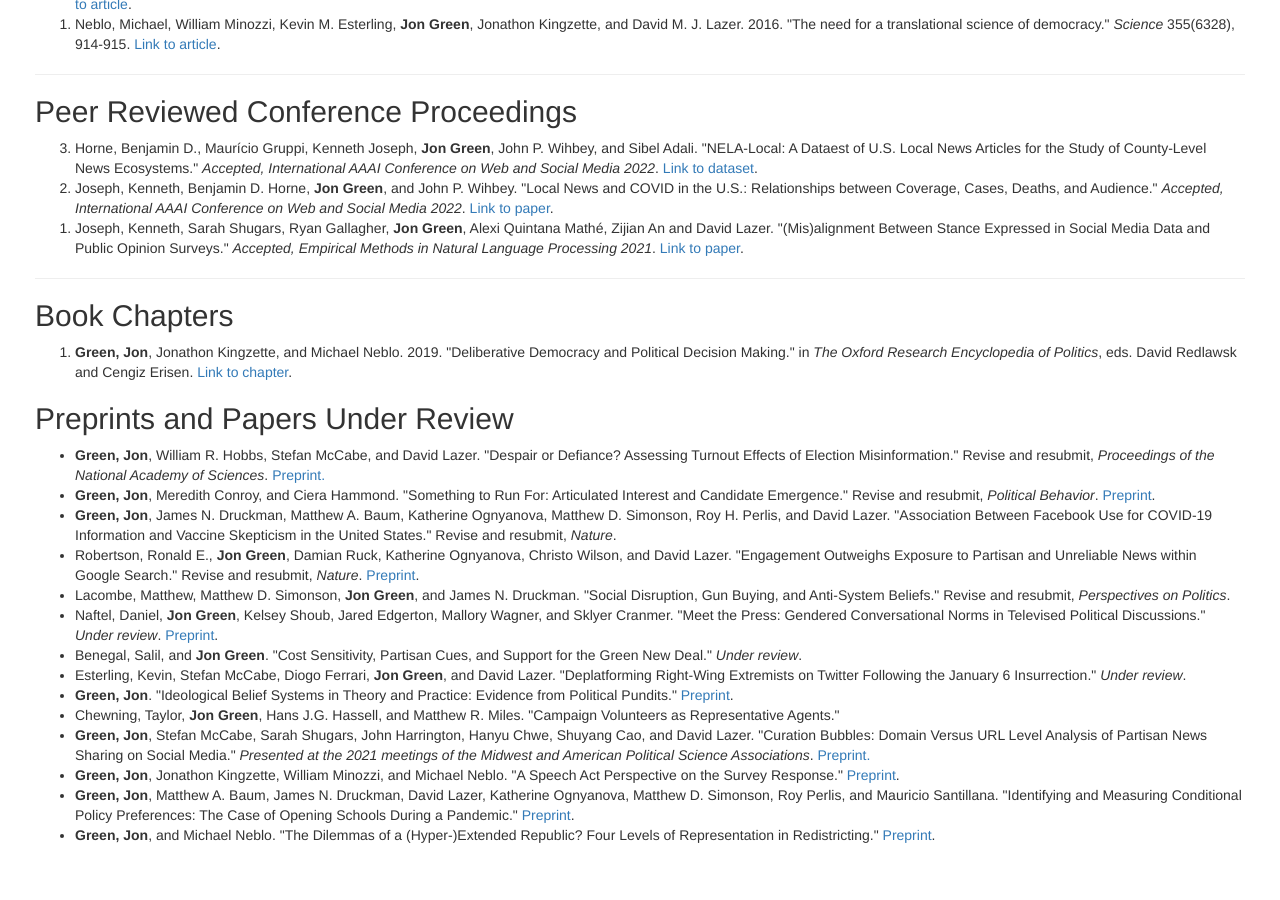
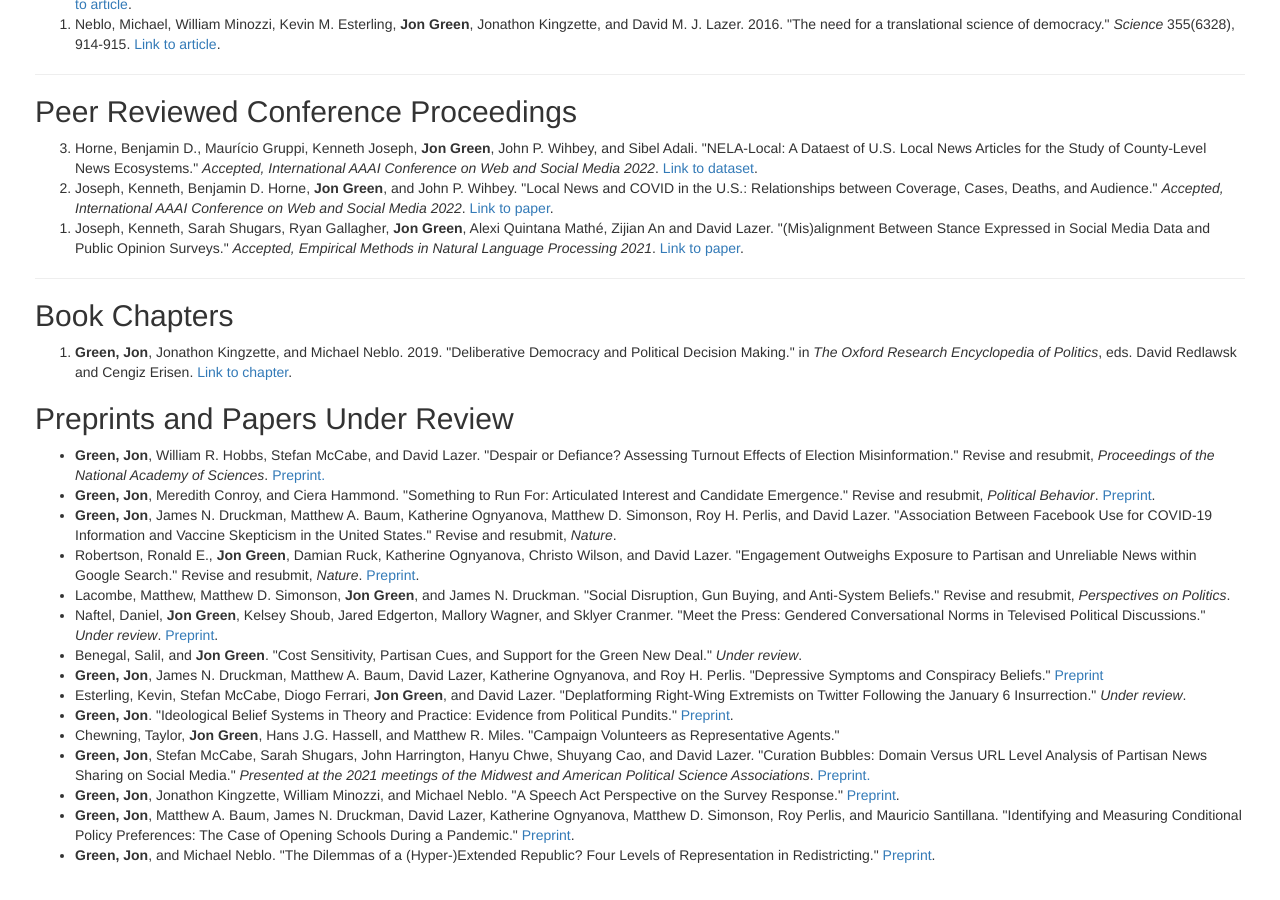
Before and after one commit to jgreen4919/jgreen4919.github.io, a Jekyll site: the page index.html, which Jekyll copies as it is, in a window 1280 px wide and 900 px high, scrolled down 931 px. Built offline with Jekyll 4.4.1, drawn with Linux system fonts in a browser that asks for light colours.

Commit message:
dep / conspiracy

```diff
--- a/index.html
+++ b/index.html
@@ -63,6 +63,7 @@
      <li>Lacombe, Matthew, Matthew D. Simonson, <strong>Jon Green</strong>, and James N. Druckman. "Social Disruption, Gun Buying, and Anti-System Beliefs." Revise and resubmit, <i>Perspectives on Politics</i>.</li>
      <li>Naftel, Daniel, <strong>Jon Green</strong>, Kelsey Shoub, Jared Edgerton, Mallory Wagner, and Sklyer Cranmer. "Meet the Press: Gendered Conversational Norms in Televised Political Discussions." <i>Under review</i>. <a href="https://osf.io/my8us/">Preprint</a>.</li>
      <li>Benegal, Salil, and <strong>Jon Green</strong>. "Cost Sensitivity, Partisan Cues, and Support for the Green New Deal." <i>Under review</i>.</li>
+     <li><strong>Green, Jon</strong>, James N. Druckman, Matthew A. Baum, David Lazer, Katherine Ognyanova, and Roy H. Perlis. "Depressive Symptoms and Conspiracy Beliefs." <a href="https://www.ipr.northwestern.edu/documents/working-papers/2022/wp-22-22.pdf">Preprint</a></li>
     <li> Esterling, Kevin, Stefan McCabe, Diogo Ferrari, <strong>Jon Green</strong>, and David Lazer. "Deplatforming Right-Wing Extremists on Twitter Following the January 6 Insurrection." <i>Under review</i>.</li>
     <li> <strong>Green, Jon</strong>. "Ideological Belief Systems in Theory and Practice: Evidence from Political Pundits." <a href="https://osf.io/2cjse/">Preprint</a>.</li>
    <li>Chewning, Taylor, <strong>Jon Green</strong>, Hans J.G. Hassell, and Matthew R. Miles. "Campaign Volunteers as Representative Agents."</li>
```
Also changed, not shown: 4 other files.
